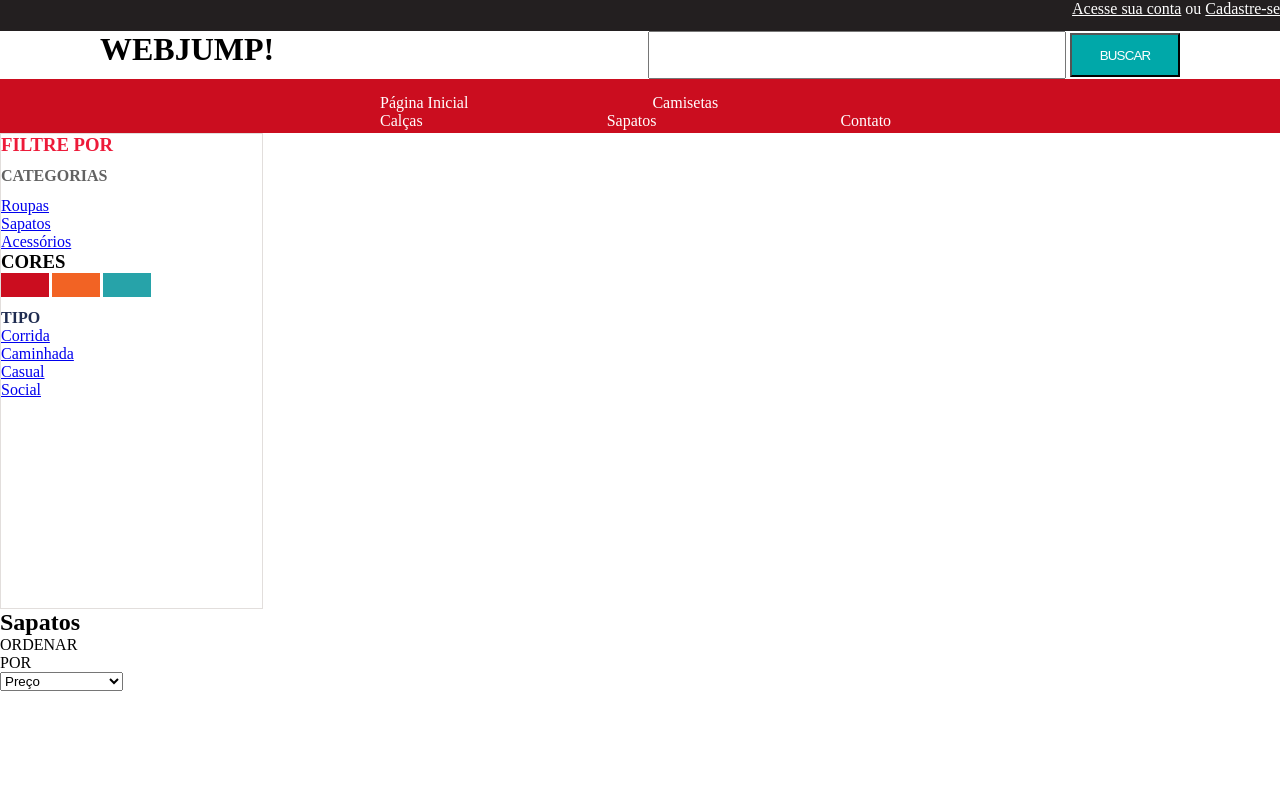
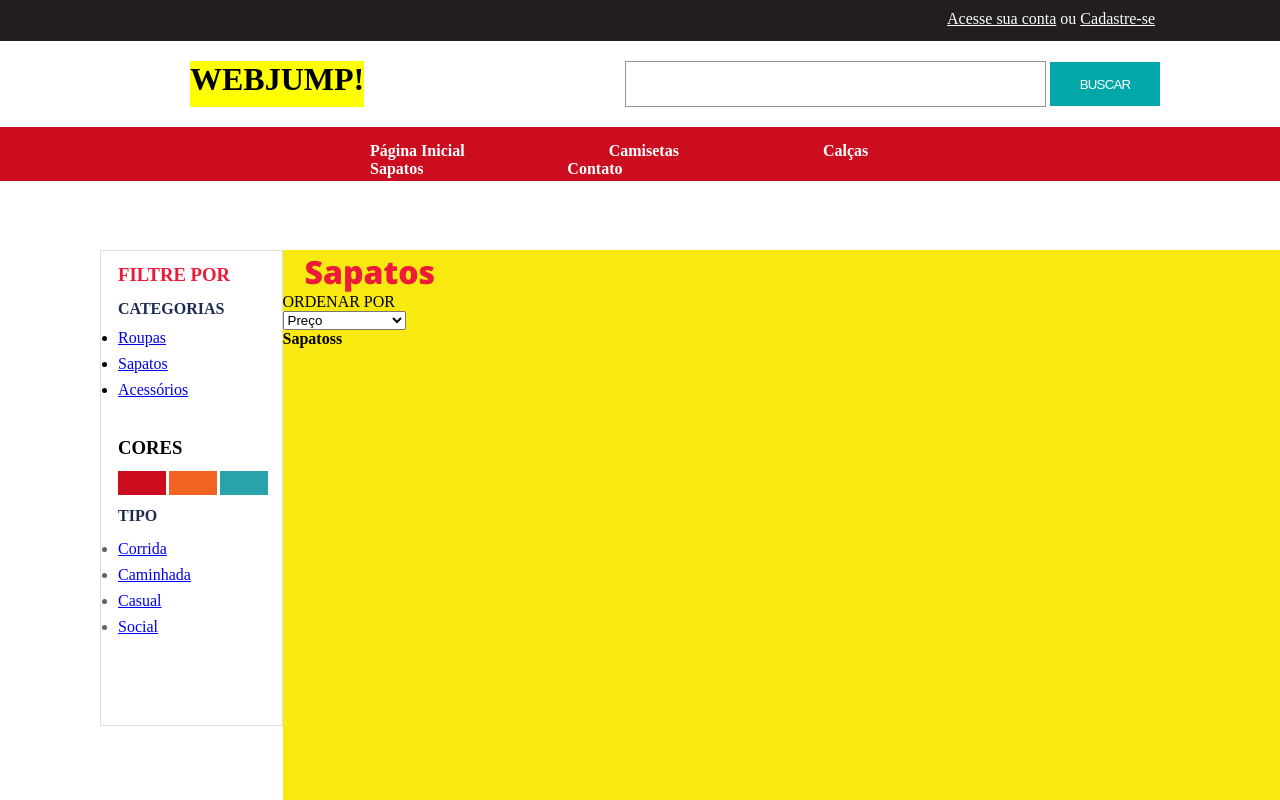
Before and after one commit to MateusMalvezzi/aStore-Interface, a plain HTML site: page index.html in a window 1280 px wide. Shown: the top 800 px of the page. Drawn offline with nearby package versions, Linux system fonts and the light colour scheme.

Commit message:
feat: adding HTML and CSS in filters.

```diff
--- a/css/style.css
+++ b/css/style.css
@@ -9,24 +9,23 @@ body{
     width: 100%;
 }
 
+.header-section-1{
+    text-align: right;
+    background-color: #231F20;
+}
 .login{
-    background-color: #231F20;
     color: white;
     width: 100%;
     height:31px;
+    padding-top: 10px;
 }
-
+.father-login {
+    margin-right: 125px;
+}
 
 .login a {
     color: white;
 }
-
-.header-section-1{
-    text-align: end;
-
-}
-
-
 
 .header-section-2{
     display: flex;
@@ -34,7 +33,11 @@ body{
     justify-content:space-between;
     margin-right: 100px;
     margin-left: 100px;
-
+    padding:20px;
+}
+.header-section-2 h1{
+    background-color:yellow;
+    margin-left: 70px;
 }
 
 .search button{
@@ -43,19 +46,24 @@ body{
     opacity: 1;
     background: #00A8A9;
     letter-spacing: -0.8px;
-color: #FFFFFF;
+    color: #FFFFFF;
+    cursor: pointer;
+    border:none;
 }
 
 .search input {
     width: 414px;
     height: 44px;
+    border: 1px solid #959595;
+    padding-left: 5px;
+    opacity: 1;
 }
-
-
 
 #head{
     background-color: #CB0D1F;
     height: 54px;
+    font-size: 16px;
+    font-weight: bold;
 }
 
 #head ul{
@@ -68,7 +76,7 @@ color: #FFFFFF;
     text-align: center;
 }
 #head ul li a{
-    padding: 2px 90px;
+    padding:2px 60px 2px 80px;
     text-decoration: none;
     color: white;
     cursor: pointer;
@@ -77,35 +85,41 @@ color: #FFFFFF;
     color: #fffb;
     text-decoration:underline;
 }
+.category{
+    display:flex;
+}
 #father-filters{
-    top: 268px;
-    left: 101px;
+    margin: 69px 0px 867px 100px;
     width: 261px;
     height: 474px;
     border:1px solid #E2DEDC;
     opacity: 1;
 }
-
 #h3filter{
-    top: 281px;
-    left: 118px;
-    width: 134px;
-    height: 33px;
-    text-align: left;
-    letter-spacing: 0px;
+    margin: 13px 0px 14px 0px;
+    padding-left: 17px;
     color: #ED1A39;
     opacity: 1;
 }
 #h4filter{
-    text-align: left;
-    letter-spacing: 0px;
-    color: #626262;
+    margin: 11px 0px 11px 0px;
+    padding-left: 17px;
+    color: #1E2B50;
     opacity: 1;
-    margin-bottom: 12px;
 }
+.category-filters{
+    padding-left: 17px;
 
-
+}
+.filter1{
+    margin: 1px 0px 8px 0px;
+}
+.h3color{
+    padding-left: 17px;
+    margin: 38px 0px 12px 0px;
+}
 #category-color{
+    padding-left: 17px;
     display:flex;
     flex-direction: row;
     cursor: pointer;
@@ -122,21 +136,48 @@ color: #FFFFFF;
 .color-three{
     background-color: #27A3A9;
 }
-.category {
+.categoryc {
     width: 48px;
     height: 24px;
     opacity: 1;
     list-style-type: none;
 }
 #h4type{
-    text-align: left;
-    letter-spacing: 0px;
+    padding-left: 17px;
     color: #1E2B50;
     opacity: 1;
 }
 .type-filters{
+    margin: 15px 0px 0px 0px;
+    padding-left: 17px;
     text-align: left;
     letter-spacing: 0px;
     color: #626262;
     opacity: 1;
 }
+.filter2{
+    margin: 1px 0px 8px 0px;
+}
+
+#products{
+    margin: 69px 0px 86px 0px;
+    background-color: #f8e911;
+    width: 1442px;
+    height: 1144px;
+}
+#products h2{
+    margin-left: 22px;
+    color:#ED1A39 ;
+    font-size: 32px;
+    font-family: open sans;
+}
+
+
+
+footer{
+    margin-left:101px;
+    margin-right:99px;
+    margin-bottom: 9px;
+    height: 176px;
+    background-color:#CB0D1F;
+}
--- a/index.html
+++ b/index.html
@@ -1,6 +1,5 @@
 <!DOCTYPE html>
 <html lang="en">
-
   <head>
     <meta charset="UTF-8" />
     <meta http-equiv="X-UA-Compatible" content="IE=edge" />
@@ -10,18 +9,19 @@
   </head>
 
   <body>
-
     <header>
       <div class="header-section-1">
+        <div class="father-login">
           <p class="login">
-                  <a href="#" >Acesse sua conta</a> ou
-                  <a href="#" >Cadastre-se</a>
+            <a href="#">Acesse sua conta</a> ou
+            <a href="#">Cadastre-se</a>
           </p>
+        </div>
       </div>
       <div class="header-section-2">
         <h1>WEBJUMP!</h1>
         <div class="search">
-          <input  name="search" type="text"/>
+          <input name="search" type="text" />
           <!-- <input type="submit" value="BUSCAR" /> -->
           <button type="button">BUSCAR</button>
         </div>
@@ -45,26 +45,26 @@
             <h3 id="h3filter">FILTRE POR</h3>
             <h4 id="h4filter">CATEGORIAS</h4>
             <ul class="category-filters">
-                            <li><a href="#">Roupas</a></li>
-                            <li><a href="#">Sapatos</a></li>
-                            <li><a href="#">Acessórios</a></li>
+              <li class="filter1"><a href="#">Roupas</a></li>
+              <li class="filter1"><a href="#">Sapatos</a></li>
+              <li class="filter1"><a href="#">Acessórios</a></li>
             </ul>
-                        <h3>CORES</h3>
+            <h3 class="h3color">CORES</h3>
             <ul id="category-color">
-                            <li class="category color-one"><a href="#"></a></li>
-                            <li class="category color-two"><a href="#"></a></li>
-                            <li class="category color-three"><a href="#"></a></li>
+              <li class="categoryc color-one"><a href="#"></a></li>
+              <li class="categoryc color-two"><a href="#"></a></li>
+              <li class="categoryc color-three"><a href="#"></a></li>
             </ul>
             <h4 id="h4type">TIPO</h4>
             <ul class="type-filters">
-                            <li><a href="#">Corrida</a></li>
-                            <li><a href="#">Caminhada</a></li>
-                            <li><a href="#">Casual</a></li>
-                            <li><a href="#">Social</a></li>
+              <li class="filter2"><a href="#">Corrida</a></li>
+              <li class="filter2"><a href="#">Caminhada</a></li>
+              <li class="filter2"><a href="#">Casual</a></li>
+              <li class="filter2"><a href="#">Social</a></li>
             </ul>
           </div>
         </div>
-                <div class="products">
+        <div id="products">
           <h2>Sapatos</h2>
           <p>ORDENAR POR</p>
           <select name="filter">
@@ -72,10 +72,13 @@
             <option value="Mais vendido">Mais vendido</option>
             <option value="Melhor avaliação">Melhor avaliação</option>
           </select>
+          <div class="shoes">
+            <h4>Sapatoss</h4>
           </div>
         </div>
       </div>
-
+    </div>
+    <footer></footer>
   </body>
 
 </html>
```
Lines whose indentation alone changed are shown as unchanged.
